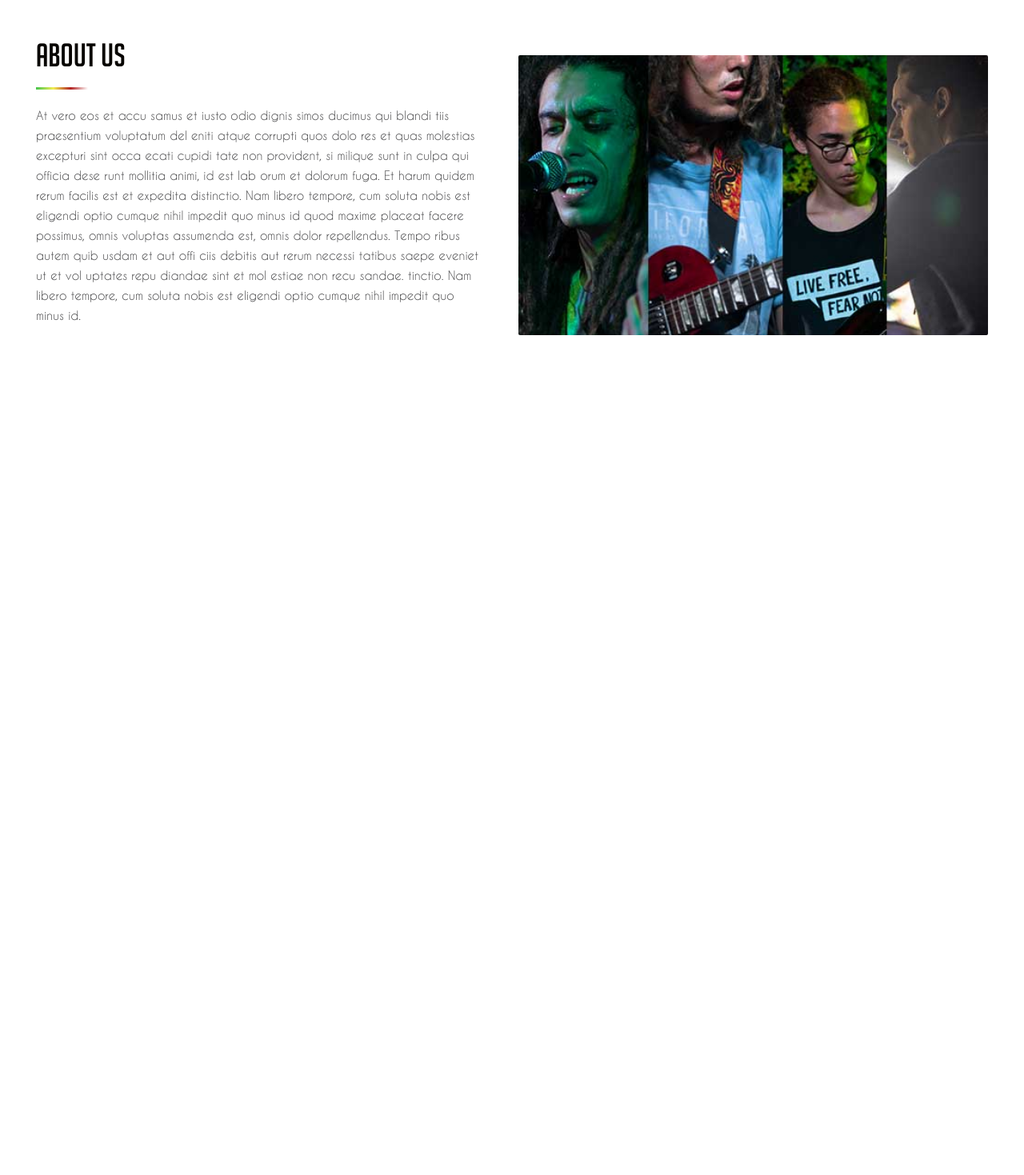
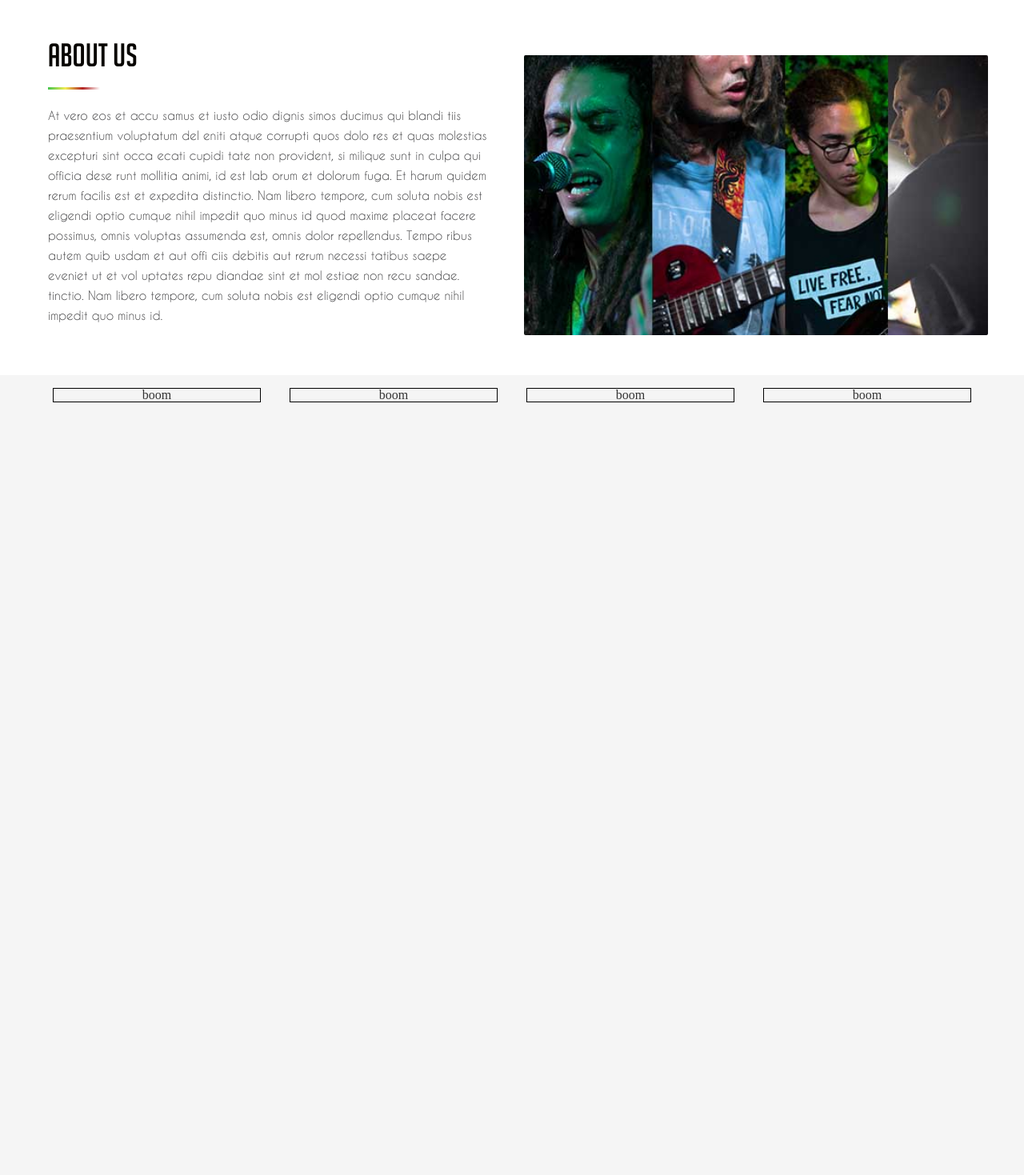
Before and after one commit to pol-93/prova, a PHP site: page / in a window 1280 px wide. Shown: the part 801-2270 px from the top of the page at 80% size. Run offline with PHP 8.4, Linux system fonts and the light colour scheme; some libraries are stand-ins or nearby versions.

Commit message:
neteja codi HTML

```diff
--- a/CSS/style.css
+++ b/CSS/style.css
@@ -19,6 +19,7 @@ h1 {
 .separarpadding {
   padding-top: 50px;
 }
+
 header {
   position: fixed;
   top: 0px;
@@ -26,6 +27,8 @@ header {
   margin-top: 0px;
   z-index: 20;
   transition: all 1s;
+  margin-left:-15px;
+  width:100%;
 }
 
 .headerscroll {
@@ -52,7 +55,6 @@ header {
   position: relative;
   float: right;
   width: 600px;
-  margin-right: 50px;
 }
 .menu {
   position: fixed;
@@ -62,6 +64,7 @@ header {
   font-family: TheLightFont;
   font-size: 20px;
 }
+
 .menu > li {
   float: left;
 }
@@ -80,8 +83,8 @@ header {
 }
 .menu li ul {
 	display: none;
-  top: 55px;
-  left: 127px;
+	top: 40px;
+	left: 120px;
 	position: absolute;
 	min-width: 140px;
 	text-align: left;
@@ -172,6 +175,13 @@ header {
   background-color: #d0e5d3 !important;
   border: none !important;
 }
+
+.imatgesfons{
+	background-position:50% 50%;
+	background-size:100%;
+	background-repeat:no-repeat;
+}
+
 /* Fi Carrousel */
 /* Inici About US */
 .about {
--- a/index.php
+++ b/index.php
@@ -27,9 +27,9 @@
 <title> Jaharmony </title>
 </head>
 <body>
-<div class="container-fluid" style="padding-left:0px;">
+<div class="container-fluid">
 
-<header id="head" class="" style="width:100%;">
+<header id="head">
 	<div class="row">
 		<div class="col-lg-5 col-md-5 centrat">
 				<div class="col-lg-1 col-md-1 col-md-push-1 col-lg-push-1 logo">
@@ -67,7 +67,7 @@
 	  <!-- Wrapper for slides -->
 	  <div id="wrapper" class="carousel-inner">
 		<div class="item active relatiu">
-		  <div class="col-lg-12" style="background-image:url('./img/slider/concert2.jpg');background-position:50% 50%;background-size:100%;height:500px;"></div>
+		  <div class="col-lg-12 imatgesfons" style="background-image:url('./img/slider/concert2.jpg');"></div>
 		  <div class="col-lg-12 col-md-12" style="position:absolute;top:0px;">
 		  <div class="col-lg-12 col-md-12 titolslide"> WELCOME TO  <a style="color:#44c44d;text-decoration:none;">JAH</a><a style="color:#f2ed54;text-decoration:none;">ARM</a><a style="color:#b22323;text-decoration:none;">ONY</a> </div>
 			<div class="col-lg-8 col-md-6 col-lg-push-2 col-md-push-3 descripcioslide"> Sed ut perspiciatis unde omnis iste natus error sit voluptatem accusantium doloremque laudantium,
@@ -81,7 +81,7 @@
 		</div>
 		</div>
 		<div class="item relatiu">
-		  <div class="col-lg-12" style="background-image:url('./img/slider/concert1.jpg');background-position:50% 50%;background-size:100%;height:500px;"></div>
+		  <div class="col-lg-12 imatgesfons" style="background-image:url('./img/slider/concert1.jpg');"></div>
 		  <div class="col-lg-12 col-md-12" style="position:absolute;top:0px;">
 		  <div class="col-lg-12 col-md-12 titolslide"> CONCERT IN GITANA FOOD CARAVAN </div>
 			<div class="col-lg-8 col-md-6 col-lg-push-2 col-md-push-3 descripcioslide">Et harum quidem rerum facilis est et expedita distinctio. Nam libero tempore,
@@ -120,11 +120,14 @@
 		</div>
 	</div>
 	<div class="col-lg-6 col-md-5" style="padding-right:45px;padding-top:20px;">
-		<div style="border-radius:2px;height:350px;width:100%;background-image:url('./img/AboutUs.jpg');background-position: 50% 50%;background-size:cover;background-repeat:no-repeat;"></div>
+		<div class="imatgesfons" style="border-radius:2px;height:350px;width:100%;background-image:url('./img/AboutUs.jpg');"></div>
 	</div>
 </div>
-<div class="row" style="margin-top:50px;height:1000px;">
-
+<div class="row" style="margin-top:50px;height:1000px;text-align:center;background-color:#F5F5F5;">
+		<div style="border:1px solid black;width:260px;display:inline-block;text-align:center;margin:1em;">boom</div>
+		<div style="border:1px solid black;width:260px;display:inline-block;text-align:center;margin:1em;">boom</div>
+		<div style="border:1px solid black;width:260px;display:inline-block;text-align:center;margin:1em;">boom</div>
+		<div style="border:1px solid black;width:260px;display:inline-block;text-align:center;margin:1em;">boom</div>
 </div>
 </div>
 <div id="amunt">
```
Lines whose indentation alone changed are shown as unchanged.
